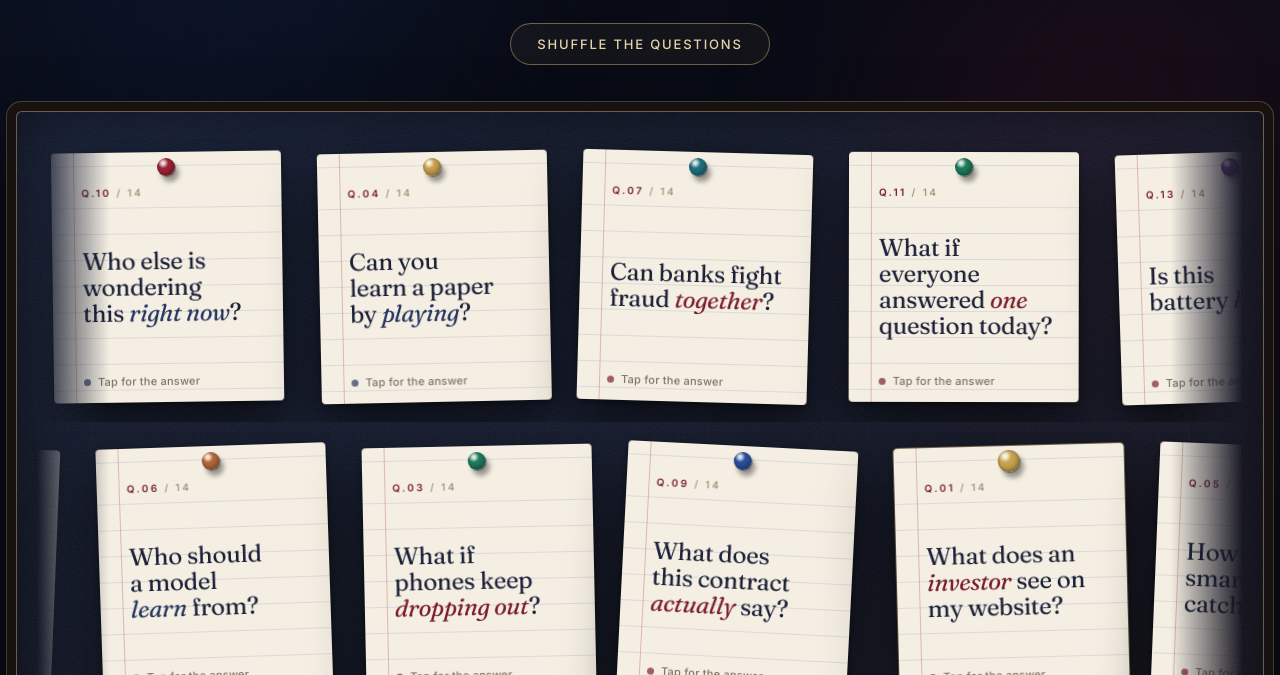
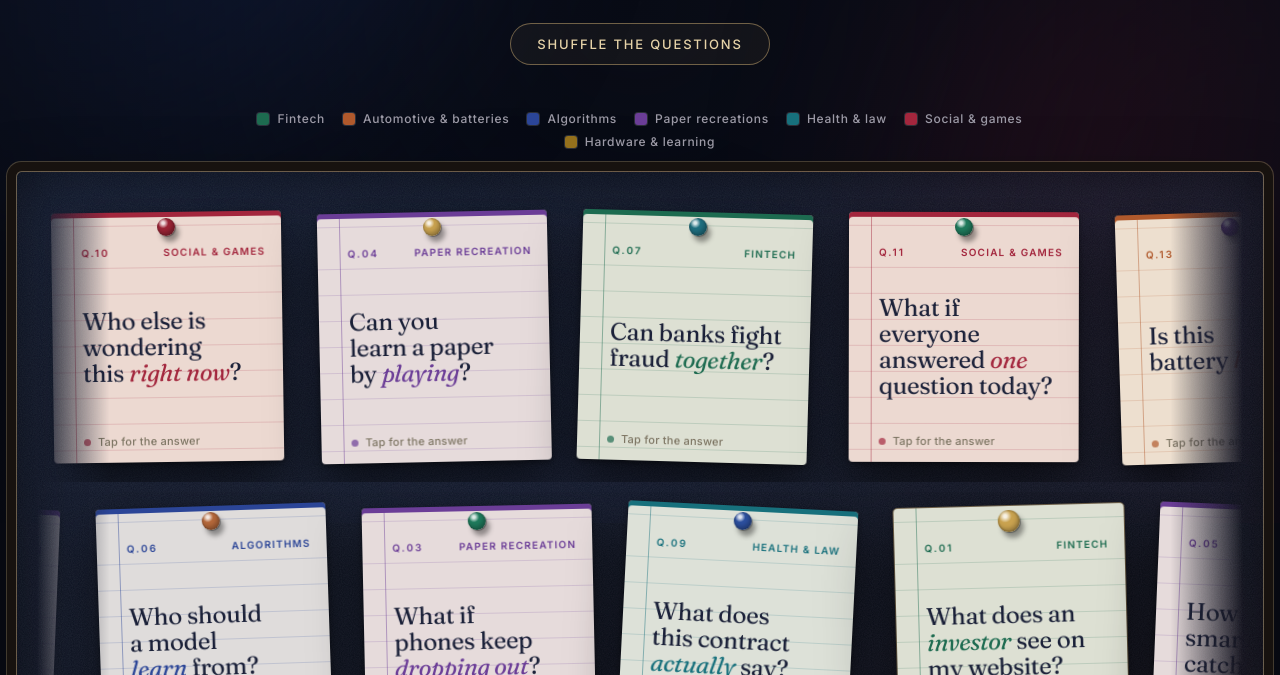
Before and after one commit to qwertykeypadapple/qwertykeypadapple.github.io, a plain HTML site: page index.html in a window 1280 px wide. Shown: the part 277-952 px from the top of the page. Drawn offline with Linux system fonts and the light colour scheme.

Commit message:
Colour cards by domain and add a colour key above each board
Co-Authored-By: Claude Opus 5.5 <noreply@anthropic.com>

```diff
--- a/index.html
+++ b/index.html
@@ -125,6 +125,7 @@
   .mini .front .hint::before { width: 5px; height: 5px; }
   .mini .pin { width: 14px; height: 14px; margin-left: -7px; top: 6px; box-shadow: 3px 4px 4px rgba(0, 0, 0, .38), inset -1px -2px 3px rgba(0, 0, 0, .28); }
   .mini .face { box-shadow: 0 10px 22px rgba(0, 0, 0, .5), 0 1px 3px rgba(0, 0, 0, .4); }
+  .mini .front { box-shadow: inset 0 4px 0 var(--dc), 0 10px 22px rgba(0, 0, 0, .5), 0 1px 3px rgba(0, 0, 0, .4); }
   .viewer {
     position: fixed; inset: 0; z-index: 50; display: grid; place-items: center; padding: 16px;
     background: rgba(5, 7, 14, .72); -webkit-backdrop-filter: blur(4px); backdrop-filter: blur(4px);
@@ -151,22 +152,22 @@
   .front {
     padding: 34px 16px 14px; display: flex; flex-direction: column; color: #1a2038;
     background:
-      linear-gradient(90deg, transparent 0 22px, rgba(155, 35, 53, .28) 22px 23px, transparent 23px),
-      repeating-linear-gradient(180deg, transparent 0 25px, rgba(44, 79, 158, .13) 25px 26px),
-      var(--paper);
+      linear-gradient(90deg, transparent 0 22px, color-mix(in srgb, var(--dc) 45%, transparent) 22px 23px, transparent 23px),
+      repeating-linear-gradient(180deg, transparent 0 25px, color-mix(in srgb, var(--dc) 17%, transparent) 25px 26px),
+      color-mix(in srgb, var(--dc) 11%, var(--paper));
+    box-shadow: inset 0 5px 0 var(--dc), 0 24px 50px rgba(0, 0, 0, .55), 0 2px 6px rgba(0, 0, 0, .4);
     background-position: 0 0, 0 30px, 0 0;
   }
-  .front .qn { font: 600 10px var(--sans); letter-spacing: .24em; text-transform: uppercase; color: #a3967b; padding-left: 14px; }
-  .front .qn b { color: var(--oxblood); }
+  .front .qn { display: flex; justify-content: space-between; gap: 8px; font: 600 10px var(--sans); letter-spacing: .2em; text-transform: uppercase; color: #a3967b; padding-left: 14px; }
+  .front .qn .dom { color: var(--dc); letter-spacing: .12em; text-align: right; overflow: hidden; text-overflow: ellipsis; white-space: nowrap; min-width: 0; }
+  .front .qn b { color: var(--dc); }
   .front .qq {
     flex: 1; display: flex; align-items: center; margin: 6px 0; padding-left: 14px;
     font: 400 calc(var(--w) * .105)/1.08 var(--serif); letter-spacing: -.015em; text-wrap: balance;
   }
-  .front .qq em { font-style: italic; color: var(--oxblood); }
-  .card.red .front .qq em { color: var(--sapphire); }
+  .front .qq em { font-style: italic; color: var(--dc); }
   .front .hint { display: flex; align-items: center; gap: 7px; padding-left: 14px; font: 500 11px var(--sans); color: #7d7563; letter-spacing: .02em; }
-  .front .hint::before { content: ""; width: 7px; height: 7px; border-radius: 50%; background: var(--oxblood); animation: blink 1.6s infinite; }
-  .card.red .front .hint::before { background: var(--sapphire); }
+  .front .hint::before { content: ""; width: 7px; height: 7px; border-radius: 50%; background: var(--dc); animation: blink 1.6s infinite; }
   @keyframes blink { 50% { opacity: .25; } }
   /* a push pin through the top margin, like a notice board */
   .pin {
@@ -181,10 +182,9 @@
   /* back: the answer is the project, photo first */
   .back {
     transform: rotateY(180deg); display: flex; flex-direction: column; color: var(--text);
-    background: linear-gradient(155deg, var(--sapphire) 0%, var(--sapphire-deep) 100%);
+    background: linear-gradient(155deg, var(--dc) 0%, var(--dd) 100%);
     border: 1px solid rgba(205, 174, 116, .35);
   }
-  .card.red .back { background: linear-gradient(155deg, var(--oxblood) 0%, var(--oxblood-deep) 100%); }
   .back .shot { height: 38%; flex: none; width: 100%; object-fit: cover; object-position: top center; display: block; border-bottom: 1px solid rgba(205, 174, 116, .4); }
   .back .ans { flex: 1; min-height: 0; display: flex; flex-direction: column; padding: 10px 14px 12px; }
   .back .eb { font-size: 9.5px; font-weight: 600; letter-spacing: .22em; text-transform: uppercase; color: var(--gold); }
@@ -205,6 +205,9 @@
   .mini .card.hero .pin { width: 16px; height: 16px; margin-left: -8px; top: 5px; }
   .back a:hover { transform: translateY(-2px); }
 
+  .legend { display: flex; flex-wrap: wrap; justify-content: center; gap: 8px 18px; margin: 0 auto 22px; max-width: 900px; padding: 0 12px; }
+  .legend span { display: inline-flex; align-items: center; gap: 8px; font-size: 12px; font-weight: 500; letter-spacing: .06em; color: var(--muted); }
+  .legend i { width: 12px; height: 12px; border-radius: 3px; background: var(--dc); box-shadow: 0 0 0 1px rgba(255, 255, 255, .15); }
   .decks { max-width: 1352px; margin: 0 auto; padding: 28px 16px 40px; text-align: center; }
   .decks .board { text-align: left; }
   .decks > h2 { margin: 18px 0 8px; font-family: var(--serif); font-weight: 400; font-size: clamp(30px, 5vw, 44px); letter-spacing: -.01em; }
@@ -231,12 +234,13 @@
   <button class="shuffle" id="shuffle" type="button">Shuffle the questions</button>
 </header>
 
-<main><div class="board"><div class="table" id="table"></div></div></main>
+<main><div class="legend" id="legend"></div><div class="board"><div class="table" id="table"></div></div></main>
 
 <section class="decks" id="pitch-decks">
   <div class="eyebrow"><b></b>Pitch decks<b></b></div>
   <h2>The pitches.</h2>
   <p>Every pitch is a question too. Tap one for the answer, then open the deck and use the arrow keys to move through the slides.</p>
+  <div class="legend" id="deck-legend"></div>
   <div class="board"><div class="table" id="deck-table"></div></div>
 </section>
 <footer>All code lives on <a href="https://github.com/qwertykeypadapple">github.com/qwertykeypadapple</a></footer>
@@ -246,76 +250,86 @@ const GH = "https://github.com/qwertykeypadapple/";
 
 const projects = [
   // first entry is the centre-piece: gold pin, first in the middle row
-  { repo: "investor-connect", name: "Investor Connect", kind: "Web app · AI agent", img: "investor-connect.jpg", live: "https://investor-connect-051f.onrender.com/", private: true,
+  { repo: "investor-connect", name: "Investor Connect", dom: "fintech", kind: "Web app · AI agent", img: "investor-connect.jpg", live: "https://investor-connect-051f.onrender.com/", private: true,
     text: "Paste a startup's address. An AI agent clicks through the site in a real browser, then shows what an investor sees and what to fix first.",
     q: "What does an <em>investor</em> see on my website?",
     a: "An AI agent clicks through your site like an investor, then tells you <b>what to fix first</b>." },
-  { repo: "neural-debris-solution", name: "Neural Debris", kind: "Kaggle · 4th place", img: "neural-debris-solution.png",
+  { repo: "neural-debris-solution", name: "Neural Debris", dom: "algo", kind: "Kaggle · 4th place", img: "neural-debris-solution.png",
     text: "4th place in ESA's Neural Debris Removal competition: un-poisoning a satellite streak detector with distillation-constrained machine unlearning.",
     q: "Can an AI <em>unlearn</em> a trick?",
     a: "4th place at ESA: <b>un-poisoning a space-debris detector</b> without starting over." },
-  { repo: "fedpbc-demo", name: "FedPBC Demo", kind: "Interactive explainer", img: "fedpbc-demo.jpg", live: "https://qwertykeypadapple.github.io/fedpbc-demo/",
+  { repo: "fedpbc-demo", name: "FedPBC Demo", dom: "paper", kind: "Interactive explainer", img: "fedpbc-demo.jpg", live: "https://qwertykeypadapple.github.io/fedpbc-demo/",
     text: "A live in-browser walkthrough of FedPBC vs FedAvg: how one small change fixes federated learning when clients keep dropping out.",
     q: "What if phones keep <em>dropping out</em>?",
     a: "One small change keeps <b>shared learning on track</b>. Watch it live." },
-  { repo: "federation-quest", name: "Federation Quest", kind: "Game", img: "federation-quest.jpg", live: "https://qwertykeypadapple.github.io/federation-quest/",
+  { repo: "federation-quest", name: "Federation Quest", dom: "paper", kind: "Game", img: "federation-quest.jpg", live: "https://qwertykeypadapple.github.io/federation-quest/",
     text: "An RPG that teaches a federated-learning paper. Talk to the Oracle, clear quests, and leave understanding arXiv:2404.10091.",
     q: "Can you learn a paper by <em>playing</em>?",
     a: "An RPG: talk to the Oracle, clear quests, <b>understand the paper</b>." },
-  { repo: "fedmse-arcade", name: "FedMSE Arcade", kind: "Games", img: "fedmse-arcade.jpg", live: "https://qwertykeypadapple.github.io/fedmse-arcade/",
+  { repo: "fedmse-arcade", name: "FedMSE Arcade", dom: "paper", kind: "Games", img: "fedmse-arcade.jpg", live: "https://qwertykeypadapple.github.io/fedmse-arcade/",
     text: "Eight short browser games that teach a federated-learning paper on catching hackers in smart-home networks, for beginners.",
     q: "How does a smart home catch <em>hackers</em>?",
     a: "Eight short games. <b>No AI background needed.</b>" },
-  { repo: "flprogress-explained", name: "FLPro", kind: "Research · Games", img: "flpro.jpg", live: "https://qwertykeypadapple.github.io/flprogress-explained/",
+  { repo: "flprogress-explained", name: "FLPro", dom: "algo", kind: "Research · Games", img: "flpro.jpg", live: "https://qwertykeypadapple.github.io/flprogress-explained/",
     text: "Picks federated-learning clients by how fast they improve the model, not by how high their loss is, so noisy-label clients can't fool it.",
     q: "Who should a model <em>learn</em> from?",
     a: "Not whoever looks worst: <b>whoever is improving</b>. Noise can't fake progress." },
-  { repo: "fedbank-india", name: "Anvay", kind: "Website", img: "fedbank-india.jpg", live: "https://qwertykeypadapple.github.io/fedbank-india/",
+  { repo: "fedbank-india", name: "Anvay", dom: "fintech", kind: "Website", img: "fedbank-india.jpg", live: "https://qwertykeypadapple.github.io/fedbank-india/",
     text: "Federated learning pitched to Indian banks: a four-faced cube covering the DPDP and RBI rules, with a live federated-averaging demo.",
     q: "Can banks fight fraud <em>together</em>?",
     a: "They share what they learn, <b>never customer data</b>. Built for India's rules." },
-  { repo: "samhita-health", name: "Samhita Health", kind: "Website", img: "samhita-health.jpg", live: "https://qwertykeypadapple.github.io/samhita-health/",
+  { repo: "samhita-health", name: "Samhita Health", dom: "health", kind: "Website", img: "samhita-health.jpg", live: "https://qwertykeypadapple.github.io/samhita-health/",
     text: "Federated learning for Indian hospitals: train on many hospitals' data while every record stays in place, plus a DPDP compliance hub.",
     q: "Can hospitals learn without <em>moving</em> records?",
     a: "Federated learning for Indian hospitals: <b>every record stays put</b>." },
-  { repo: "doclaw-app", name: "DocLaw", kind: "Mobile app", img: "doclaw-app.png", private: true,
+  { repo: "doclaw-app", name: "DocLaw", dom: "health", kind: "Mobile app", img: "doclaw-app.png", private: true,
     text: "An offline PDF assistant for doctors and lawyers. It shows the exact text and highlights first, and explains only when asked, all on the device.",
     q: "What does this contract <em>actually</em> say?",
     a: "An offline PDF assistant: <b>the exact text first</b>, explanations only when asked." },
-  { repo: "thinking-outside-the-box", name: "Nukkad AI", kind: "Web app", img: "thinking-outside-the-box.jpg", live: "https://nukkadai.onrender.com/", private: true,
+  { repo: "thinking-outside-the-box", name: "Nukkad AI", dom: "social", kind: "Web app", img: "thinking-outside-the-box.jpg", live: "https://nukkadai.onrender.com/", private: true,
     text: "A public AI chat platform that shows you other people exploring the same topics as you, in real time.",
     q: "Who else is wondering this <em>right now</em>?",
     a: "An AI chat that shows you <b>people exploring your topic</b>, live." },
-  { repo: "daily-mind", name: "Daily Mind", kind: "Web app", img: "daily-mind.png", private: true,
+  { repo: "daily-mind", name: "Daily Mind", dom: "social", kind: "Web app", img: "daily-mind.png", private: true,
     text: "One prompt a day, anonymous public answers, and an AI summary at the end of the day. A companion to Nukkad AI.",
     q: "What if everyone answered <em>one</em> question today?",
     a: "One prompt a day, anonymous answers, <b>an AI summary at night</b>." },
-  { repo: "pokewords", name: "PokéWords", kind: "Game", img: "pokewords.jpg", live: "https://pokewords.onrender.com/", private: true,
+  { repo: "pokewords", name: "PokéWords", dom: "social", kind: "Game", img: "pokewords.jpg", live: "https://pokewords.onrender.com/", private: true,
     text: "A free, unofficial fan word game: spell Pokémon names with letter tiles, beat the gyms, clear all nine regions.",
     q: "Can you <em>spell</em> Pikachu?",
     a: "Spell Pokémon names with letter tiles and <b>beat the gyms</b>." },
-  { repo: "battery-analytics-prototype", name: "Battery Analytics", kind: "Research", img: "battery-analytics-prototype.png", private: true,
+  { repo: "battery-analytics-prototype", name: "Battery Analytics", dom: "auto", kind: "Research", img: "battery-analytics-prototype.png", private: true,
     text: "Estimates battery health and remaining life from charging data alone, validated on whole cells, with a fleet dashboard.",
     q: "Is this battery <em>healthy</em>?",
     a: "Health and remaining life, read from <b>charging data alone</b>." },
-  { repo: "logic-bench", name: "Logic Bench", kind: "Lab course", img: "logic-bench.jpg", live: "https://logic-bench.onrender.com/", private: true,
+  { repo: "logic-bench", name: "Logic Bench", dom: "edu", kind: "Lab course", img: "logic-bench.jpg", live: "https://logic-bench.onrender.com/", private: true,
     text: "A digital logic lab course in the browser: wire chips on a breadboard, write Verilog and RISC-V assembly, program an Arduino. Every lab checks itself.",
     q: "Can you build a circuit with <em>no chips</em>?",
     a: "Breadboard, Verilog, RISC-V and Arduino labs <b>in your browser</b>." },
-  { repo: "fedaml-decks", name: "FedAML Pitch", kind: "Pitch deck", img: "deck-fedaml.jpg", live: "https://qwertykeypadapple.github.io/fedaml-decks/", deck: true,
+  { repo: "fedaml-decks", name: "FedAML Pitch", dom: "fintech", kind: "Pitch deck", img: "deck-fedaml.jpg", live: "https://qwertykeypadapple.github.io/fedaml-decks/", deck: true,
     text: "Investor preview for federated anti-money-laundering across banks, on synthetic UPI data.",
     q: "Can three banks catch a <em>money mule</em> together?",
     a: "The investor pitch: <b>catch laundering across banks</b> without sharing customer data." },
-  { repo: "fedaml-decks", name: "FedAML Results", kind: "Pitch deck", img: "deck-fedaml-results.jpg", live: "https://qwertykeypadapple.github.io/fedaml-decks/results.html", deck: true,
+  { repo: "fedaml-decks", name: "FedAML Results", dom: "fintech", kind: "Pitch deck", img: "deck-fedaml-results.jpg", live: "https://qwertykeypadapple.github.io/fedaml-decks/results.html", deck: true,
     text: "Results of a federated anti-money-laundering experiment on a synthetic three-bank UPI dataset.",
     q: "Did learning <em>together</em> catch more fraud?",
     a: "The results deck: what <b>three banks training together</b> found on synthetic UPI data." },
-  { repo: "battery-pitch-deck", name: "Battery Pitch", kind: "Pitch deck", img: "deck-battery.jpg", live: "https://qwertykeypadapple.github.io/battery-pitch-deck/", deck: true,
+  { repo: "battery-pitch-deck", name: "Battery Pitch", dom: "auto", kind: "Pitch deck", img: "deck-battery.jpg", live: "https://qwertykeypadapple.github.io/battery-pitch-deck/", deck: true,
     text: "An animated, picture-led pitch for the charge-only battery health prototype.",
     q: "Can one <em>charge</em> tell a battery's age?",
     a: "An animated pitch: <b>battery health, read from one charge</b>." },
 ];
 
+// each domain has its own ink: card tint, accents and the back of the card
+const DOMAINS = {
+  fintech: { tag: "Fintech", label: "Fintech", c: "#1d6b50", d: "#0c3326" },
+  auto:    { tag: "Automotive", label: "Automotive & batteries", c: "#b0592c", d: "#5a2611" },
+  algo:    { tag: "Algorithms", label: "Algorithms", c: "#2b4597", d: "#111e4d" },
+  paper:   { tag: "Paper recreation", label: "Paper recreations", c: "#6b3d97", d: "#2f1647" },
+  health:  { tag: "Health & law", label: "Health & law", c: "#17707c", d: "#082f35" },
+  social:  { tag: "Social & games", label: "Social & games", c: "#a3263d", d: "#4a0d19" },
+  edu:     { tag: "Hardware", label: "Hardware & learning", c: "#94701c", d: "#43300a" },
+};
 const table = document.getElementById("table");
 const deckTable = document.getElementById("deck-table");
 // the board holds the work; pitch decks get their own carousel at the bottom
@@ -336,20 +350,23 @@ function setFlipped(card, on) {
 function makeCard(i) {
   const p = projects[i];
   const card = document.createElement("div");
-  card.className = "card" + (i % 2 ? " red" : "") + (i ? "" : " hero");
+  card.className = "card" + (i ? "" : " hero");
+  const D = DOMAINS[p.dom];
+  card.style.setProperty("--dc", D.c);
+  card.style.setProperty("--dd", D.d);
   card.style.setProperty("--pin", i ? PINS[i % PINS.length] : "#c9a24f");
   card.innerHTML = `
     <div class="inner">
       <div class="face front">
         <i class="pin"></i>
-        <div class="qn"><b>Q.${String(NUM[i]).padStart(2, "0")}</b> / ${TOTAL[i]}</div>
+        <div class="qn"><span><b>Q.${String(NUM[i]).padStart(2, "0")}</b></span><span class="dom">${D.tag}</span></div>
         <div class="qq"><span>${p.q}</span></div>
         <div class="hint">Tap for the answer</div>
       </div>
       <div class="face back">
         <img class="shot" src="images/${p.img}" alt="">
         <div class="ans">
-          <div class="eb">The answer · ${p.kind.split(" · ")[0]}</div>
+          <div class="eb">The answer · ${D.label}</div>
           <h2>${p.name}</h2>
           <p>${p.a}</p>
           <div class="links">
@@ -476,6 +493,15 @@ function buildBoard(table, list, ROWS, rand) {
   });
 }
 
+// a key for each board: one swatch per domain on it
+function legend(el, list) {
+  const seen = [...new Set(list.map((i) => projects[i].dom))];
+  el.innerHTML = Object.keys(DOMAINS).filter((k) => seen.includes(k))
+    .map((k) => `<span style="--dc:${DOMAINS[k].c}"><i></i>${DOMAINS[k].label}</span>`).join("");
+}
+legend(document.getElementById("legend"), WORK);
+legend(document.getElementById("deck-legend"), DECKS);
+
 function build() {
   const rand = rng(seed);
   buildBoard(table, WORK, 3, rand);
```
